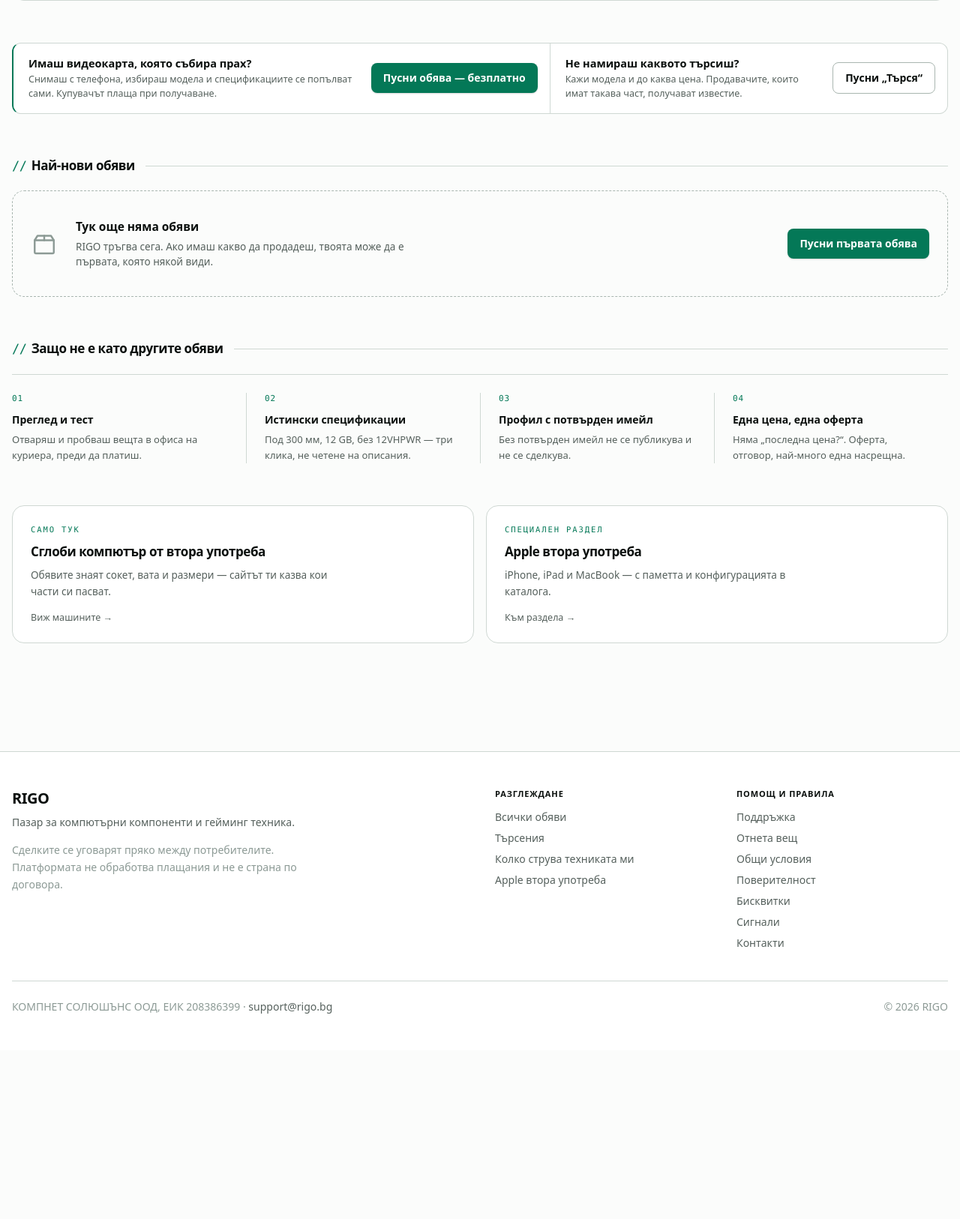
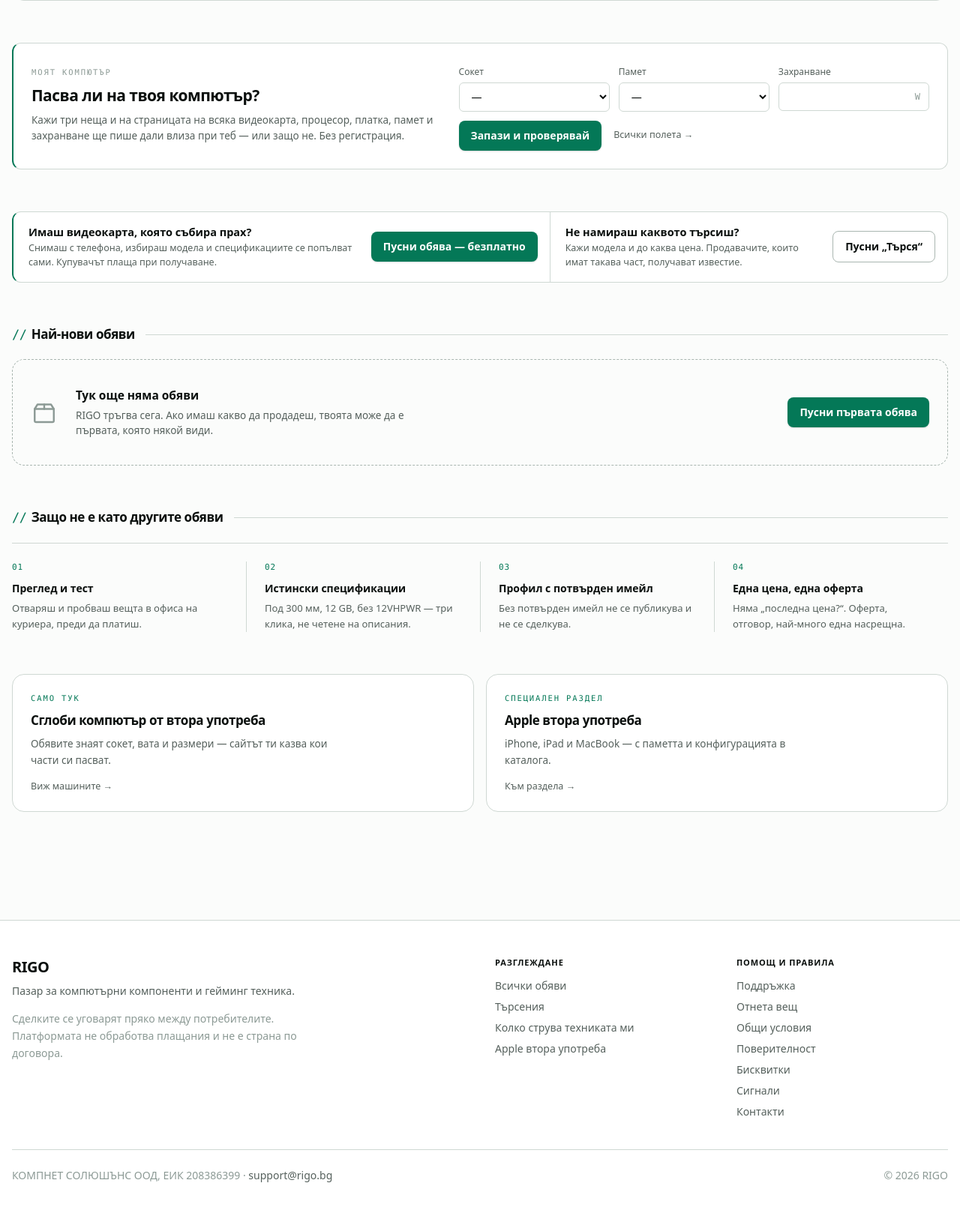
Before and after one commit to TanevAnton/re-market, a Laravel app: page / in a window 1280 px wide. Shown: the part 1008-2634 px from the top of the page at 75% size. Before the commit the page ends 2360 px from the top, so only its background shows below. Run offline with Laravel 12, Linux system fonts and the light colour scheme; data comes from the database, SQL or seed files in the repository; tables that the repository leaves empty hold one stand-in row (values such as "Sample post"); style sheets or scripts are compiled from the project's sources; parts of the project's set-up code (start-up, migrations or seed data) failed here and were passed over; some libraries are stand-ins or nearby versions.

Commit message:
Show Моят компютър on the home page and move the RE-Tech banner under the hero
New MyPcHome component: three quick fields, summary state, merges into the saved profile. Banner moved above the categories.

Co-Authored-By: Claude Sonnet 5.5 <noreply@anthropic.com>

Claude-Session: https://claude.ai/code/session_01NqnVJrQTxeQTaHU7nqGDyg

```diff
--- a/resources/views/livewire/home.blade.php
+++ b/resources/views/livewire/home.blade.php
@@ -104,6 +104,22 @@
     </section>
 
     <div class="mx-auto max-w-7xl px-4">
+
+        {{-- ── The shop's offer, straight under the search ───────────────────
+             Moved up from below the sell strip: the person it is for is the
+             one with a card in a drawer, who has just read the headline and is
+             deciding what to do about it - not somebody who has scrolled past
+             the categories. It is the same company saying so about itself,
+             and the banner carries the sentence that says so. Absent until the
+             offer has an address; see RetechOffer. --}}
+        @if (\App\Support\RetechOffer::enabled())
+            <section class="pt-8 sm:pt-10">
+                @include('partials.retech-buyback', [
+                    'placement' => 'home',
+                    'variant'   => 'hero',
+                ])
+            </section>
+        @endif
 
         {{-- ── Categories ────────────────────────────────────────────────────
              The primary navigation of the whole site. One panel with hairlines
@@ -212,6 +228,11 @@
             </div>
         </section>
 
+        {{-- ── „Моят компютър" ───────────────────────────────────────────────
+             Between the categories and the sell strip: a buyer who has just
+             picked what they are shopping for is the one the fit check helps. --}}
+        @livewire('my-pc-home')
+
         {{-- ── Sell, and ask ─────────────────────────────────────────────────
              One strip, and ABOVE the listings rather than below them. Supply is
              worth more than demand for the first year, and a visitor who has
@@ -258,20 +279,6 @@
                        class="btn-secondary shrink-0">Пусни „Търся“</a>
                 </div>
             </div>
-
-            {{-- The third way to deal with a card in a drawer: sell it
-                 straight to the shop. Its own banner under the strip, not a
-                 third half of it - listing and asking are what the site is
-                 for, this is the alternative to both, and it is the same
-                 company saying so about itself. Absent until the offer has
-                 an address; see RetechOffer. --}}
-            @if (\App\Support\RetechOffer::enabled())
-                @include('partials.retech-buyback', [
-                    'placement' => 'home',
-                    'variant'   => 'hero',
-                    'class'     => 'mt-4',
-                ])
-            @endif
         </section>
 
         {{-- ── Paid positions ────────────────────────────────────────────────
--- /dev/null
+++ b/resources/views/livewire/my-pc-home.blade.php
@@ -0,0 +1,119 @@
+{{-- „Моят компютър" on the home page. See App\Livewire\MyPcHome.
+
+     TWO STATES, ONE PLACE. Nothing saved: what it is for, and three questions
+     that can be answered right here. Something saved: what the site now knows,
+     and a way to add the rest - the panel on every model and listing page is
+     already using it. A visitor who has set it up sees their own computer on
+     the front page rather than the same pitch again. --}}
+@php
+    // Short names for the summary; the full wording belongs to the form.
+    $short = [
+        'socket'            => 'Сокет',
+        'ram_type'          => 'Памет',
+        'board_form_factor' => 'Платка',
+        'case_form_factor'  => 'Кутия приема',
+        'case_max_gpu_mm'   => 'Макс. карта',
+        'psu_w'             => 'Захранване',
+        'gpu_tdp_w'         => 'Карта',
+        'gpu_length_mm'     => 'Дължина на картата',
+    ];
+@endphp
+
+<section class="pb-12 sm:pb-14" data-my-pc-home>
+    <div class="overflow-hidden rounded-xl border border-line border-l-2 border-l-accent bg-surface">
+
+        @if ($filled === 0)
+            <div class="grid gap-6 p-5 sm:p-6 lg:grid-cols-[1fr_1.15fr] lg:items-center">
+                <div>
+                    <p class="font-mono text-[10.5px] uppercase tracking-[0.18em] text-ink-faint">Моят компютър</p>
+                    <h2 class="mt-2 text-[19px] font-bold leading-snug tracking-tight sm:text-[21px]">
+                        Пасва ли на твоя компютър?
+                    </h2>
+                    <p class="mt-2 text-[13.5px] leading-relaxed text-ink-muted">
+                        Кажи три неща и на страницата на всяка видеокарта, процесор, платка, памет и
+                        захранване ще пише дали влиза при теб — или защо не. Без регистрация.
+                    </p>
+                </div>
+
+                <form wire:submit="save" class="grid gap-3 sm:grid-cols-3">
+                    <div>
+                        <label class="text-xs font-medium text-ink-muted" for="home-pc-socket">{{ $short['socket'] }}</label>
+                        <select id="home-pc-socket" wire:model="quick.socket" class="mt-1">
+                            <option value="">—</option>
+                            @foreach ($fields['socket']['options'] as $option)
+                                <option value="{{ $option }}">{{ $option }}</option>
+                            @endforeach
+                        </select>
+                    </div>
+
+                    <div>
+                        <label class="text-xs font-medium text-ink-muted" for="home-pc-ram">{{ $short['ram_type'] }}</label>
+                        <select id="home-pc-ram" wire:model="quick.ram_type" class="mt-1">
+                            <option value="">—</option>
+                            @foreach ($fields['ram_type']['options'] as $option)
+                                <option value="{{ $option }}">{{ $option }}</option>
+                            @endforeach
+                        </select>
+                    </div>
+
+                    <div>
+                        <label class="text-xs font-medium text-ink-muted" for="home-pc-psu">{{ $short['psu_w'] }}</label>
+                        <div class="relative mt-1">
+                            <input id="home-pc-psu" type="number" inputmode="numeric"
+                                   min="{{ $fields['psu_w']['min'] }}" max="{{ $fields['psu_w']['max'] }}"
+                                   wire:model="quick.psu_w" class="pr-9">
+                            <span class="pointer-events-none absolute inset-y-0 right-3 grid place-items-center
+                                         font-mono text-xs text-ink-faint">W</span>
+                        </div>
+                    </div>
+
+                    <div class="flex flex-wrap items-center gap-x-4 gap-y-2 sm:col-span-3">
+                        <button type="submit" class="btn-primary" wire:loading.attr="disabled" wire:target="save">
+                            Запази и проверявай
+                        </button>
+                        <a href="{{ route('my-pc') }}" wire:navigate
+                           class="text-[12.5px] text-ink-muted transition hover:text-accent">Всички полета →</a>
+                    </div>
+                </form>
+            </div>
+        @else
+            <div class="p-5 sm:p-6">
+                <div class="flex flex-wrap items-start justify-between gap-x-6 gap-y-3">
+                    <div class="min-w-[220px] flex-1">
+                        <p class="font-mono text-[10.5px] uppercase tracking-[0.18em] text-ink-faint">Моят компютър</p>
+                        <h2 class="mt-2 text-[19px] font-bold leading-snug tracking-tight sm:text-[21px]">
+                            Проверяваме по твоя компютър
+                        </h2>
+                        <p class="mt-1 text-[12.5px] text-ink-muted">
+                            {{ $filled }} от {{ $total }} данни. На страниците на моделите и обявите пише дали влиза при теб.
+                        </p>
+                    </div>
+
+                    <div class="flex shrink-0 items-center gap-2">
+                        <a href="{{ route('my-pc') }}" wire:navigate class="btn-secondary btn-sm">
+                            {{ $missing === [] ? 'Промени' : 'Добави още' }}
+                        </a>
+                        <button type="button" wire:click="forget" class="btn-secondary btn-sm"
+                                wire:confirm="Да изтрием ли данните за компютъра?">Изчисти</button>
+                    </div>
+                </div>
+
+                <ul class="mt-4 flex flex-wrap gap-1.5" aria-label="Данни за моя компютър">
+                    @foreach ($pc as $key => $value)
+                        <li class="whitespace-nowrap rounded-md border border-line bg-surface-alt px-2 py-1 text-[12px]">
+                            <span class="text-ink-muted">{{ $short[$key] ?? $key }}</span>
+                            <span class="ml-1 font-mono font-semibold">{{ $value }}{{ ($fields[$key]['unit'] ?? null) ? ' '.$fields[$key]['unit'] : '' }}</span>
+                        </li>
+                    @endforeach
+                </ul>
+
+                @if ($missing !== [])
+                    <p class="hint mt-3">
+                        За по-точен отговор липсва:
+                        {{ collect($missing)->take(3)->map(fn ($k) => mb_strtolower($short[$k] ?? $k))->implode(', ') }}{{ count($missing) > 3 ? ' и още' : '' }}.
+                    </p>
+                @endif
+            </div>
+        @endif
+    </div>
+</section>
```
Also changed, not shown: app/Livewire/MyPcHome.php (added, +63 -0 lines), tests/Feature/MyPcHomeTest.php (added, +133 -0 lines).
